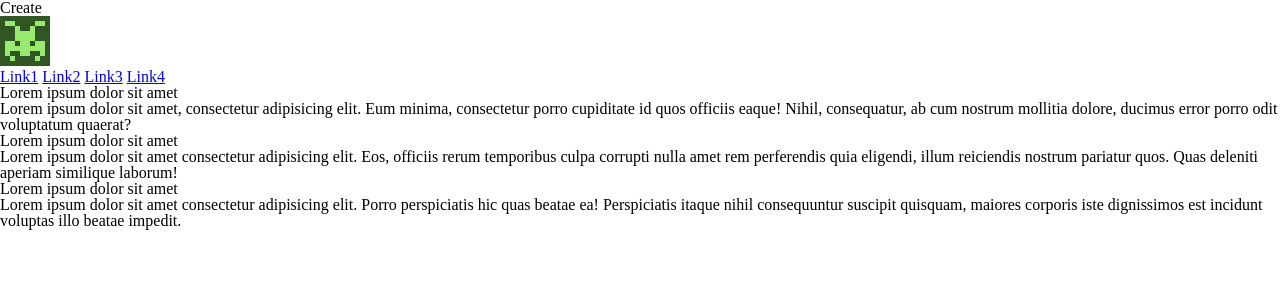
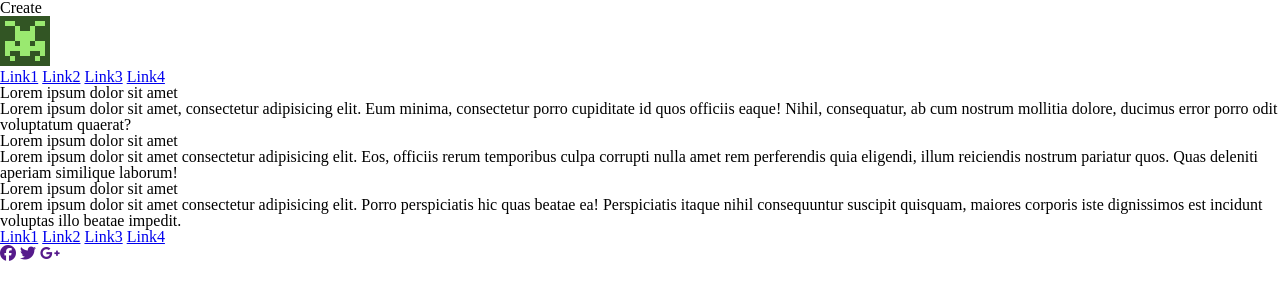
Before and after one commit to LaiaRuizM/create-test, a website: page src/html/index.html in a window 1280 px wide. Drawn offline with nearby package versions, Linux system fonts and the light colour scheme; files that its build step writes are made by us from their sources; a web font is replaced by a local one.

Commit message:
Add Footer

```diff
--- a/src/html/partials/footer.html
+++ b/src/html/partials/footer.html
@@ -1,3 +1,15 @@
 <footer class="footer">
-
+    <nav class="footer__nav">
+        <a href="https://www.create-store.com/es/" target="_blank" class="footer__nav--link">Link1</a>
+        <a href="https://www.create-store.com/es/" target="_blank" class="footer__nav--link">Link2</a>
+        <a href="https://www.create-store.com/es/" target="_blank" class="footer__nav--link">Link3</a>
+        <a href="https://www.create-store.com/es/" target="_blank" class="footer__nav--link">Link4</a>
+    </nav>
+    <nav class="footer__nav2">
+        <ul class="footer__nav2--list">
+            <a href="" target="_blank" class="footer__nav2--list--link"><i class="fa-brands fa-facebook"></i></a>
+            <a href="" target="_blank" class="footer__nav2--list--link"><i class="fa-brands fa-twitter"></i></a>
+            <a href="" target="_blank" class="footer__nav2--list--link"><i class="fa-brands fa-google-plus-g"></i></a>
+        </ul>
+    </nav>
 </footer>
```
